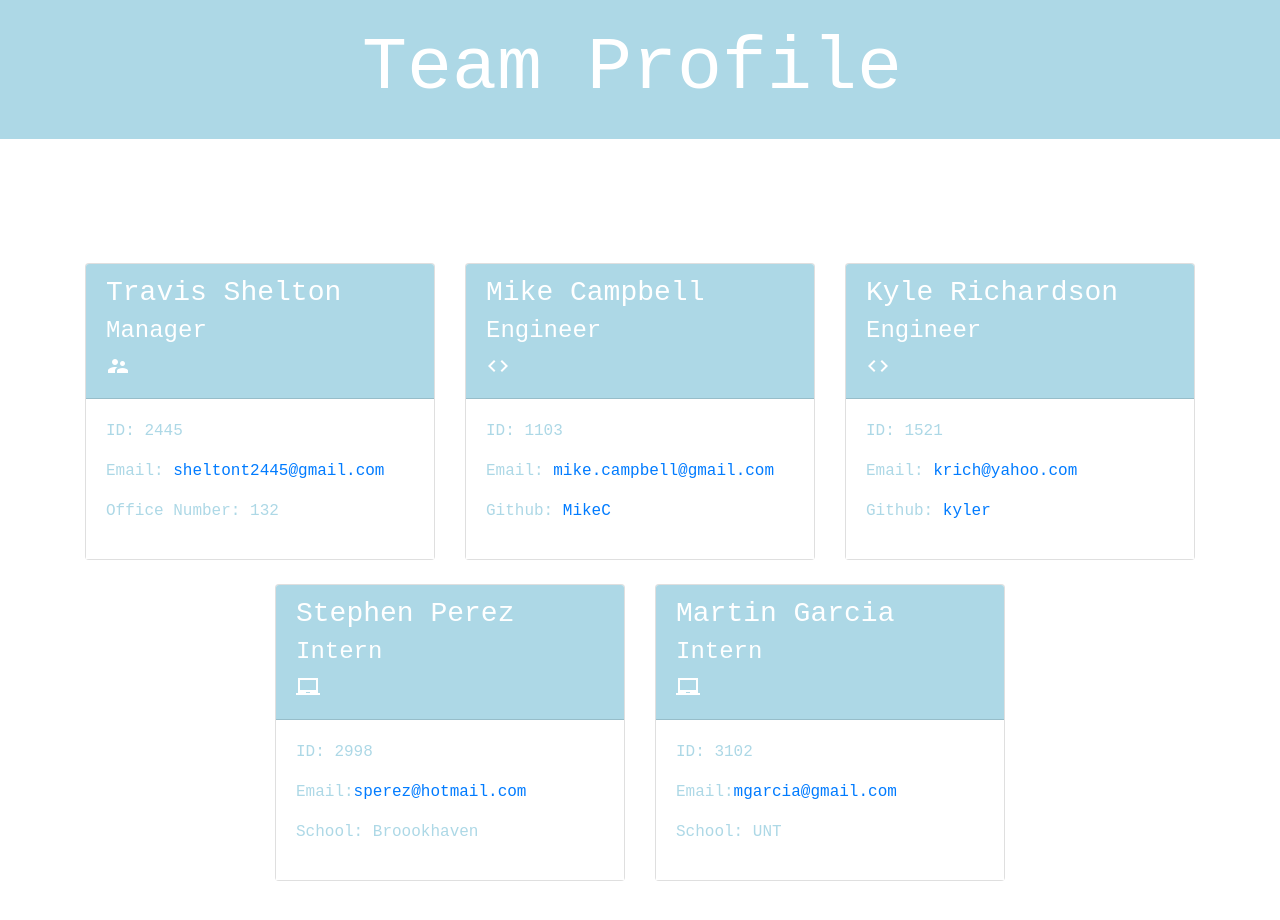
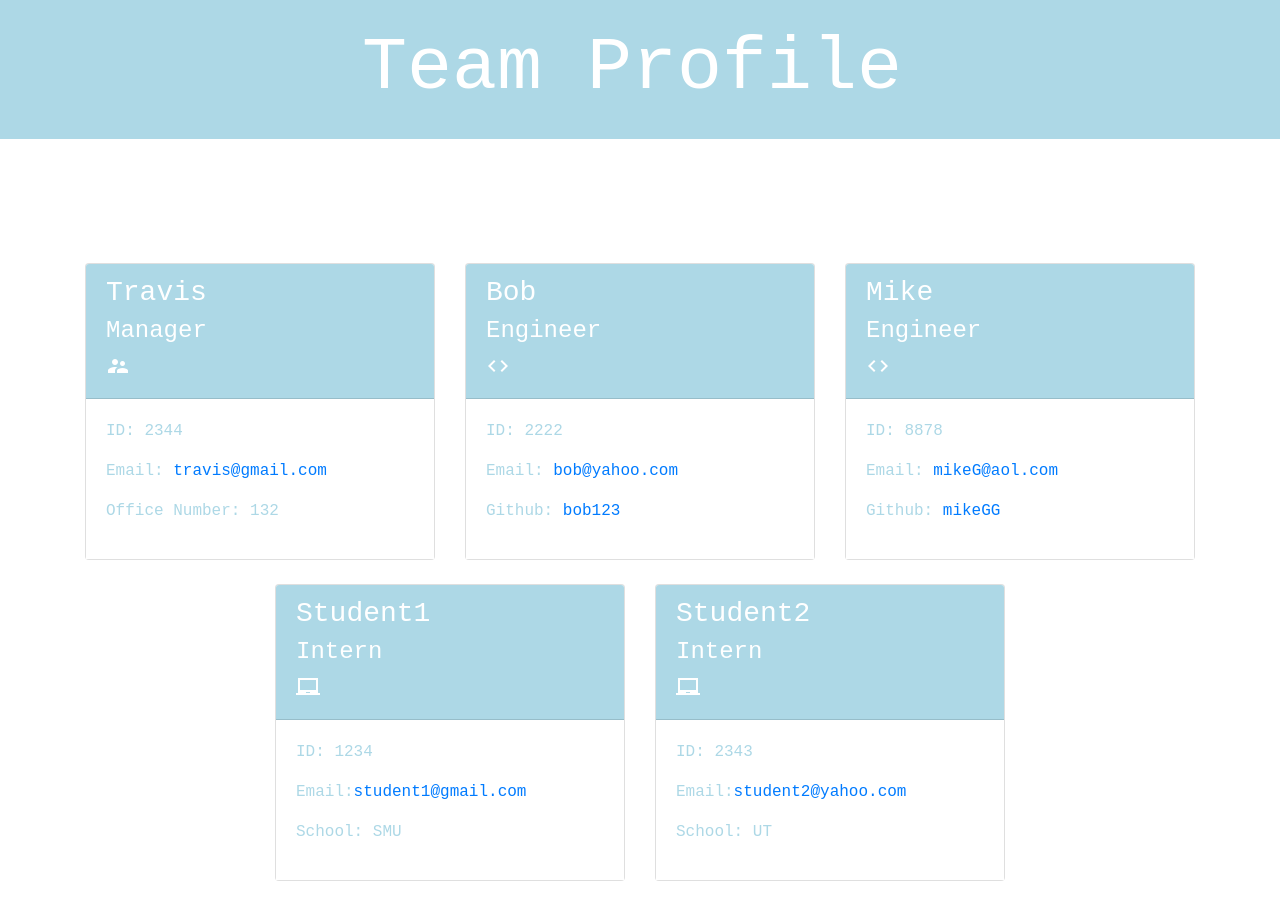
Before and after one commit to Travis2445/team-profile-generator, a website: page dist/index.html in a window 1280 px wide. Drawn offline with nearby package versions, Linux system fonts and the light colour scheme.

Commit message:
updated README

```diff
--- a/dist/index.html
+++ b/dist/index.html
@@ -25,13 +25,13 @@
     <div class="col-4 mt-4">
         <div class="card h-100">
             <div class="card-header">
-                <h3>Travis Shelton</h3>
+                <h3>Travis</h3>
                 <h4>Manager</h4><i class="material-icons">supervisor_account</i>
             </div>
 
             <div class="card-body">
-                <p class="id">ID: 2445</p>
-                <p class="email">Email: <a href="mailto:sheltont2445@gmail.com">sheltont2445@gmail.com</a></p>
+                <p class="id">ID: 2344</p>
+                <p class="email">Email: <a href="mailto:travis@gmail.com">travis@gmail.com</a></p>
                 <p class="office">Office Number: 132</p>
             </div>
 
@@ -41,14 +41,14 @@
     <div class="col-4 mt-4">
         <div class="card h-100">
             <div class="card-header">
-                <h3>Mike Campbell</h3>
+                <h3>Bob</h3>
                 <h4>Engineer</h4><i class="material-icons">code</i>
             </div>
 
             <div class="card-body">
-                <p class="id">ID: 1103</p>
-                <p class="email">Email: <a href="mailto:mike.campbell@gmail.com">mike.campbell@gmail.com</a></p>
-                <p class="github">Github: <a href="https://github.com/MikeC">MikeC</a></p>
+                <p class="id">ID: 2222</p>
+                <p class="email">Email: <a href="mailto:bob@yahoo.com">bob@yahoo.com</a></p>
+                <p class="github">Github: <a href="https://github.com/bob123">bob123</a></p>
             </div>
 
         </div>
@@ -57,14 +57,14 @@
     <div class="col-4 mt-4">
         <div class="card h-100">
             <div class="card-header">
-                <h3>Kyle Richardson</h3>
+                <h3>Mike</h3>
                 <h4>Engineer</h4><i class="material-icons">code</i>
             </div>
 
             <div class="card-body">
-                <p class="id">ID: 1521</p>
-                <p class="email">Email: <a href="mailto:krich@yahoo.com">krich@yahoo.com</a></p>
-                <p class="github">Github: <a href="https://github.com/kyler">kyler</a></p>
+                <p class="id">ID: 8878</p>
+                <p class="email">Email: <a href="mailto:mikeG@aol.com">mikeG@aol.com</a></p>
+                <p class="github">Github: <a href="https://github.com/mikeGG">mikeGG</a></p>
             </div>
 
         </div>
@@ -73,14 +73,14 @@
     <div class="col-4 mt-4">
         <div class="card h-100">
             <div class="card-header">
-                <h3>Stephen Perez</h3>
+                <h3>Student1</h3>
                 <h4>Intern</h4><i class="material-icons">laptop_chromebook</i>
             </div>
 
             <div class="card-body">
-                <p class="id">ID: 2998</p>
-                <p class="email">Email:<a href="mailto:sperez@hotmail.com">sperez@hotmail.com</a></p>
-                <p class="school">School: Broookhaven</p>
+                <p class="id">ID: 1234</p>
+                <p class="email">Email:<a href="mailto:student1@gmail.com">student1@gmail.com</a></p>
+                <p class="school">School: SMU</p>
             </div>
     </div>
 </div>
@@ -88,14 +88,14 @@
     <div class="col-4 mt-4">
         <div class="card h-100">
             <div class="card-header">
-                <h3>Martin Garcia</h3>
+                <h3>Student2</h3>
                 <h4>Intern</h4><i class="material-icons">laptop_chromebook</i>
             </div>
 
             <div class="card-body">
-                <p class="id">ID: 3102</p>
-                <p class="email">Email:<a href="mailto:mgarcia@gmail.com">mgarcia@gmail.com</a></p>
-                <p class="school">School: UNT</p>
+                <p class="id">ID: 2343</p>
+                <p class="email">Email:<a href="mailto:student2@yahoo.com">student2@yahoo.com</a></p>
+                <p class="school">School: UT</p>
             </div>
     </div>
 </div>
```
Also changed, not shown: README.md, assets/screengrab.png (added).
